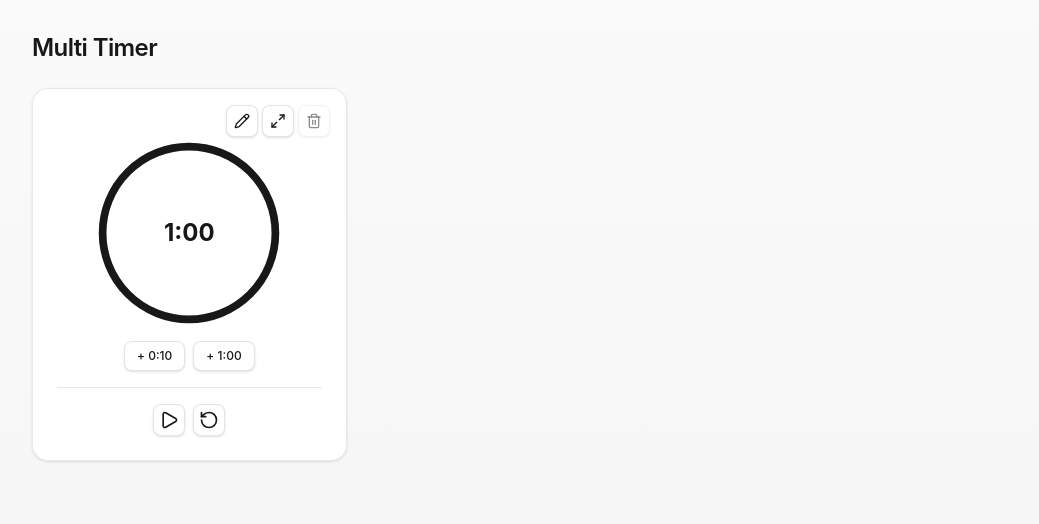
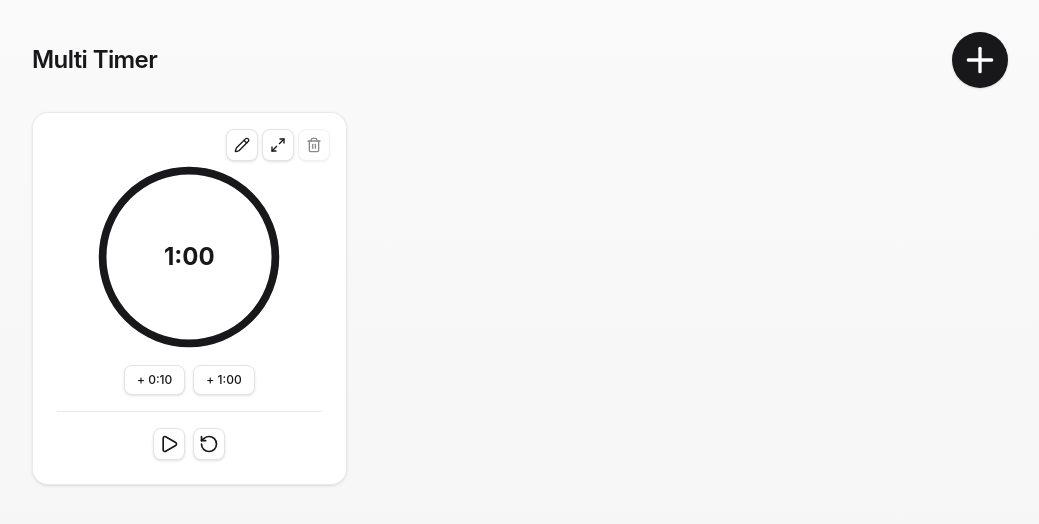
Before and after one commit to gnkm/multi-timer, a React (Vite) app: page / in a window 1280 px wide. Shown: the top 524 px of the page, without its empty margins (120-1159 px from the left). Built offline with nearby package versions, Linux system fonts and the light colour scheme.

Commit message:
feat: タイマー追加ボタン作成

```diff
--- /dev/null
+++ b/src/components/app-header/add-timer-button.tsx
@@ -0,0 +1,19 @@
+import { Plus } from "lucide-react";
+import { buttonClassName } from "@/app/ui";
+import { cn } from "@/lib/cn";
+import { useTimerStore } from "@/stores/timer-store";
+
+export function AddTimerButton() {
+  const addTimer = useTimerStore((state) => state.addTimer);
+
+  return (
+    <button
+      type="button"
+      className={cn(buttonClassName, "size-14 shrink-0 rounded-full p-0")}
+      aria-label="タイマーを追加"
+      onClick={addTimer}
+    >
+      <Plus aria-hidden="true" className="size-10" />
+    </button>
+  );
+}
--- a/src/components/app-header/app-header.tsx
+++ b/src/components/app-header/app-header.tsx
@@ -1,9 +1,12 @@
+import { AddTimerButton } from "@/components/app-header/add-timer-button";
+
 export function AppHeader() {
   return (
     <header className="flex items-center justify-between">
       <h1 className="text-2xl font-semibold tracking-tight text-zinc-900 dark:text-zinc-50">
         Multi Timer
       </h1>
+      <AddTimerButton />
     </header>
   );
 }
```
